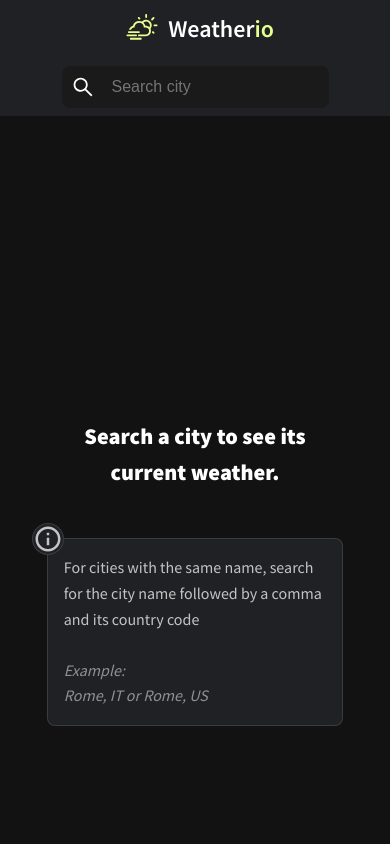
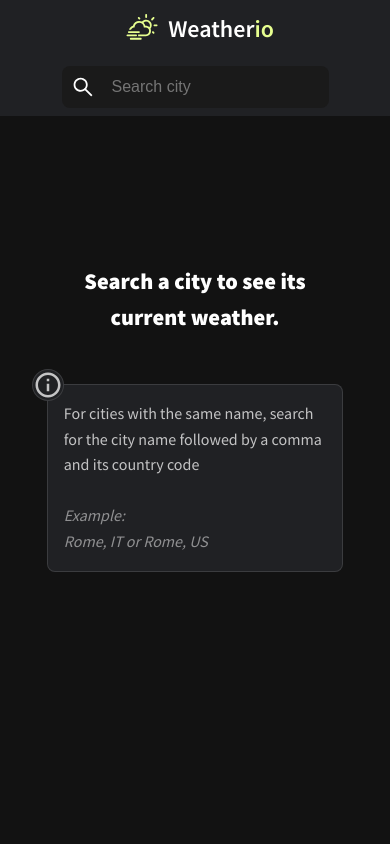
Before and after one commit to essevpi/weatherio, a Next.js app: page / in a window 390 px wide. Shown: the top 844 px of the page. Built offline with nearby package versions, Linux system fonts and the light colour scheme; no server answers.

Commit message:
add mobile style changes

```diff
--- a/src/components/weatherCard/weatherCard.module.scss
+++ b/src/components/weatherCard/weatherCard.module.scss
@@ -5,4 +5,8 @@
   justify-content: center;
   align-items: center;
   flex: 1;
+
+  @media screen and (max-width: $xs-width-breakpoint) {
+    align-items: flex-start;
+  }
 }
```
